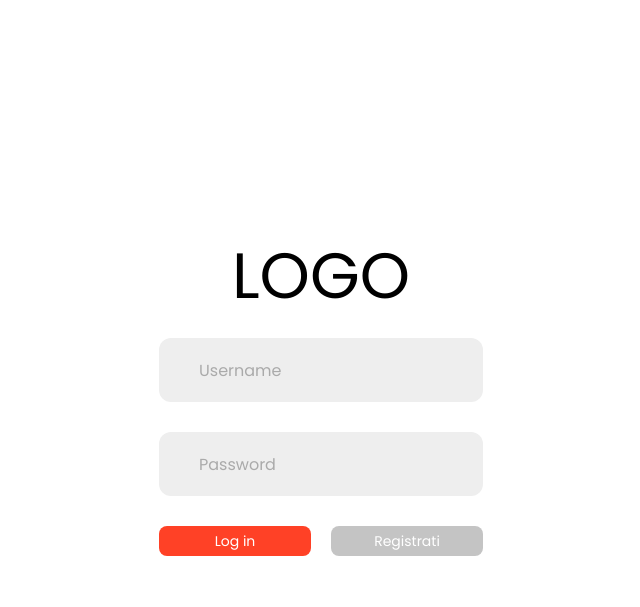
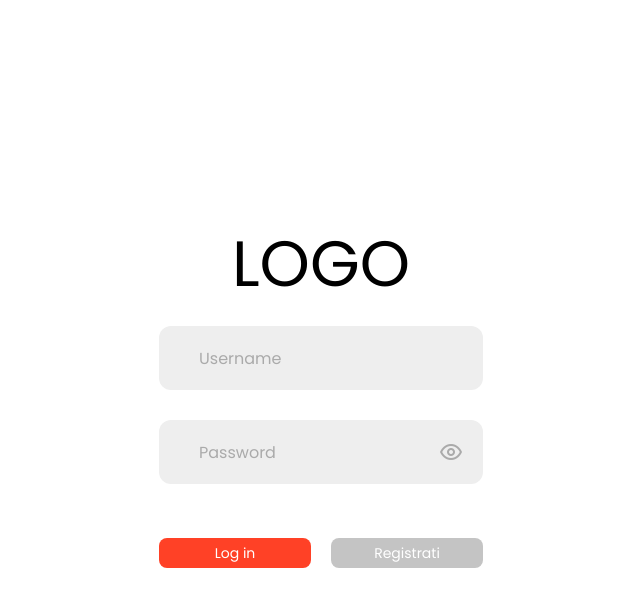
Before and after one commit to JackMarelli/Ordini-Bar, a Django app: page /login in a window 1280 px wide. Shown: the top 607 px of the page, without its empty margins (319-959 px from the left). Run offline with Django 3.2, Linux system fonts and the light colour scheme.

Commit message:
Occhiolino
Sistemato occhiolino login server

```diff
--- a/Server/ordinibar/forms.py
+++ b/Server/ordinibar/forms.py
@@ -5,4 +5,4 @@ from django.forms.widgets import PasswordInput, TextInput
 
 class UserLoginForm(AuthenticationForm):
     username = forms.CharField(widget=TextInput(attrs={'class':'validate','placeholder': 'Username'}))
-    password = forms.CharField(widget=PasswordInput(attrs={'placeholder':'Password'}))
+    password = forms.CharField(widget=PasswordInput(attrs={'placeholder':'Password',}))
--- a/Server/ordinibar/static/ordinibar/css/styles.css
+++ b/Server/ordinibar/static/ordinibar/css/styles.css
@@ -1,4 +1,5 @@
 @import url("https://fonts.googleapis.com/css2?family=Poppins&display=swap");
+
 
 :root {
   --red: #ff4126;
@@ -79,9 +80,10 @@ form input[type = "password"]:focus{
   position: relative;
   height: 24px;
   width: 24px;
-  left: 280px;
-  top: -68%;
+  left: 130px;
+  top:-23%;
 }
+
 
 .loginbuttons {
   display: flex;
--- a/Server/ordinibar/static/ordinibar/js/animazioni.js
+++ b/Server/ordinibar/static/ordinibar/js/animazioni.js
@@ -1,9 +1,9 @@
 function vedipsw() {
-    if (document.getElementById("pswinput").type = "password") {
-        document.getElementById("pswinput").type = "text";
+    if (document.getElementById("id_password").type == "password") {
+        document.getElementById("id_password").type = "text";
     }
-    else if (document.getElementById("pswinput").type = "text") {
-        document.getElementById("pswinput").type = "password";
+    else if (document.getElementById("id_password").type == "text") {
+        document.getElementById("id_password").type = "password";
     }
 }
 //psw mail:
--- a/Server/ordinibar/templates/ordinibar/login.html
+++ b/Server/ordinibar/templates/ordinibar/login.html
@@ -7,6 +7,7 @@
     <meta http-equiv="X-UA-Compatible" content="IE=edge">
     <meta name="viewport" content="width=device-width, initial-scale=1.0">
     <title>RedMenu - Login</title>
+    <script src="https://ajax.googleapis.com/ajax/libs/jquery/3.5.1/jquery.min.js"></script>
     <link rel="stylesheet" href='{% static "ordinibar/css/styles.css"%}'>
     <script src='{% static "ordinibar/js/animazioni.js"%}'></script>
 </head>
@@ -20,19 +21,12 @@
 
             <form method="POST">
 
-                <!-- <div id="email">
-                    <input type="email" placeholder="email"></input>
-                </div>
-                <div id="password"><input id="pswinput" type="password" placeholder="password"></input>
-                    <div id="vedipsw" class="vedipsw" onclick="vedipsw()"><img src='{% static "ordinibar/img/eye.png"%}'
-                            alt=""></div>
-                </div> -->
                 {% csrf_token %}
                 {{login_form}}
-
+                <div class="vedipsw" onclick="vedipsw()"><img src="{%static 'ordinibar/img/eye.png'%}"></div>
                 {% if messages %}
                 {% for message in messages %}
-                <p id = "login_error">Username o password errati</p>
+                <p id="login_error">Username o password errati</p>
                 {% endfor %}
                 {% endif %}
 
@@ -44,10 +38,12 @@
 
             </form>
         </div>
+
     </div>
     <div id="overlay" class="overlay">
         <div class="logo">LOGO</div>
     </div>
 </body>
 
+
 </html>
--- a/Server/ordinibar/templates/ordinibar/mainlist.html
+++ b/Server/ordinibar/templates/ordinibar/mainlist.html
@@ -5,7 +5,7 @@
     <meta charset="UTF-8" />
     <meta http-equiv="X-UA-Compatible" content="IE=edge" />
     <meta name="viewport" content="width=device-width, initial-scale=1.0" />
-    <title>Document</title>
+    <title>Red Menu</title>
     <link rel="stylesheet" href="{% static 'ordinibar/css/styles.css' %}" />
   </head>
   <body>
```
